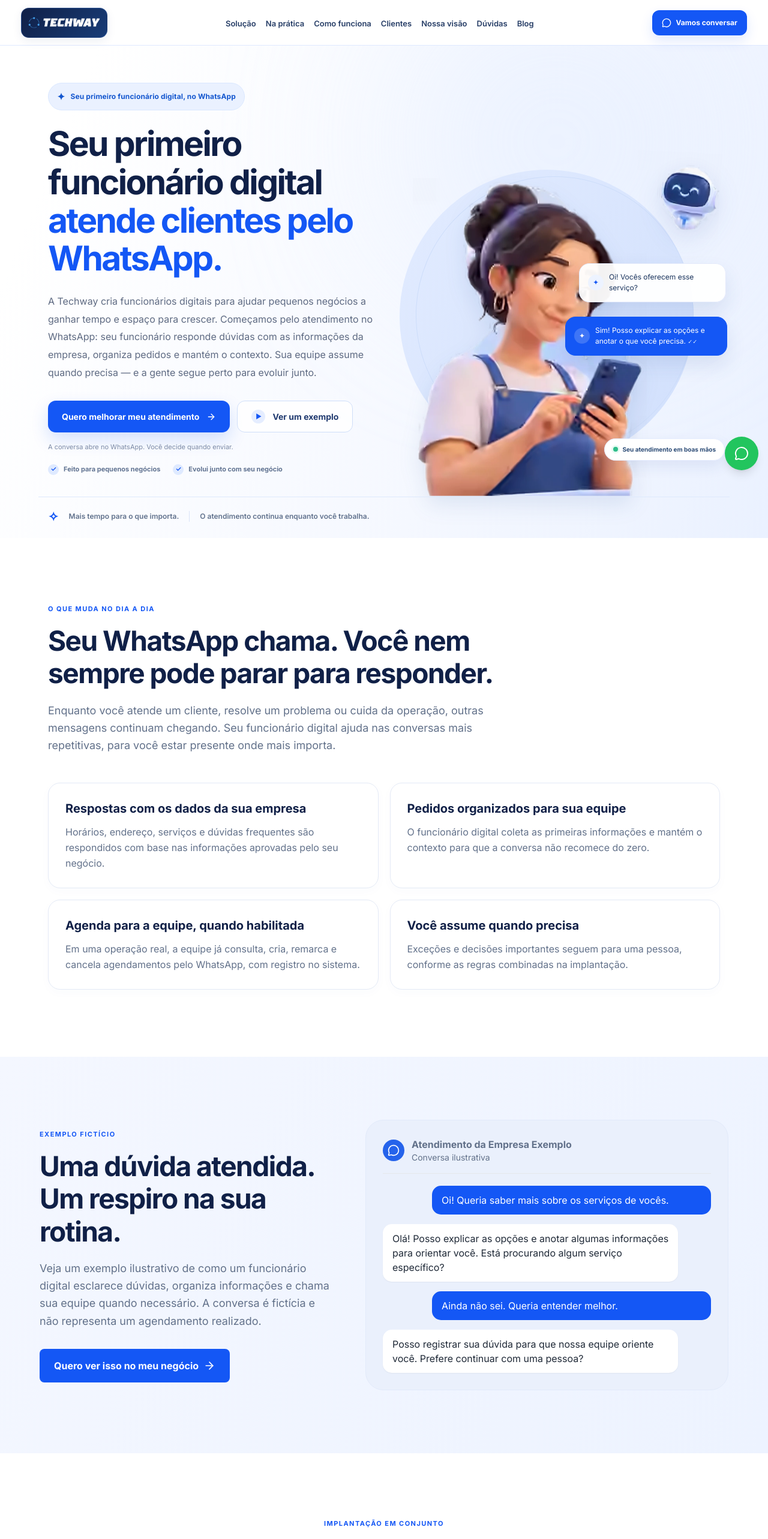
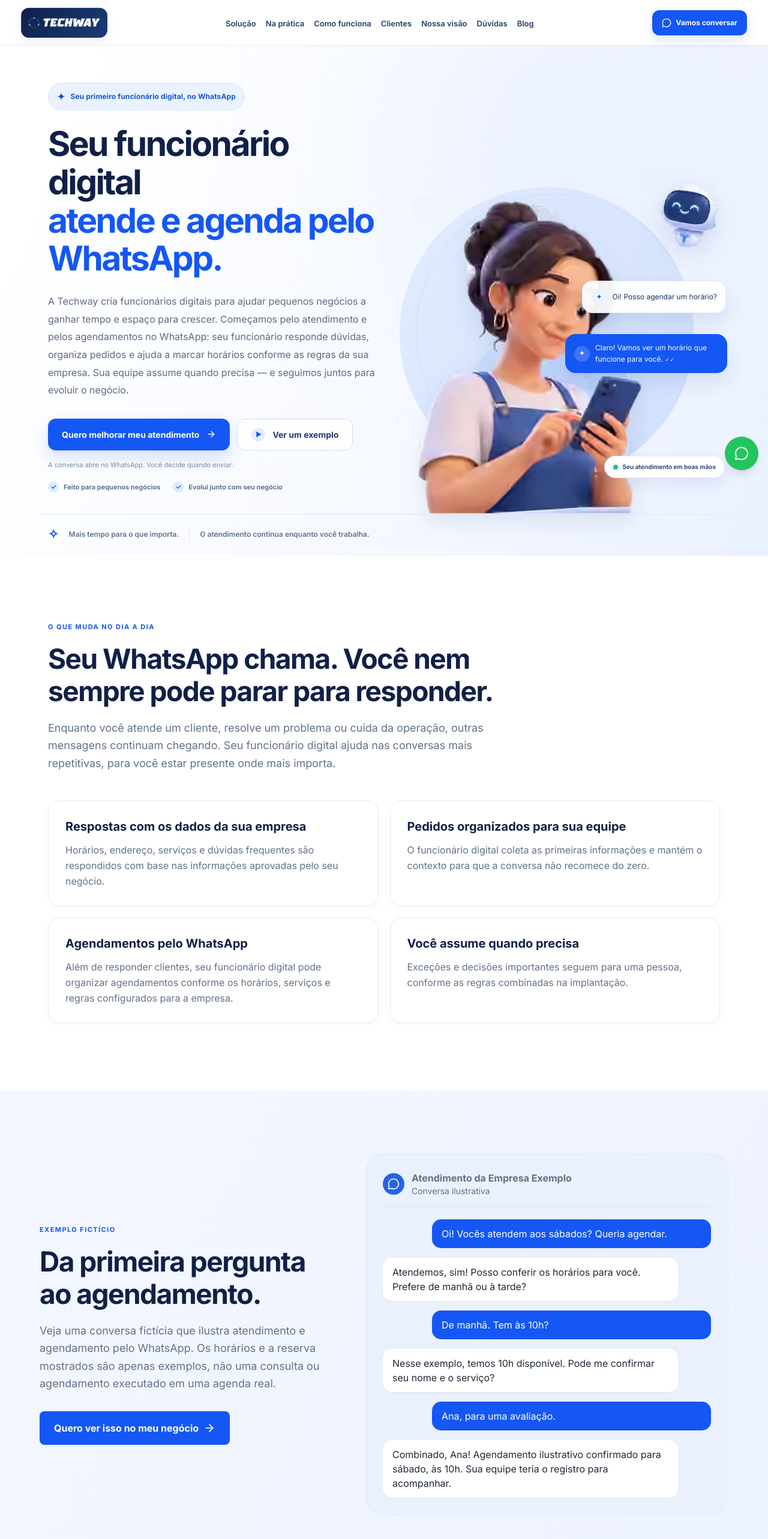
Before and after one commit to Techwayteam/techway-site, a Next.js app: page / in a window 1280 px wide. Shown: the top 2566 px of the page at 60% size. Built offline with nearby package versions, Linux system fonts and the light colour scheme.

Commit message:
feat(site): comunicar agendamentos como produto comercializável e demonstrar jornada ilustrativa

```diff
--- a/pages/index.tsx
+++ b/pages/index.tsx
@@ -9,7 +9,7 @@ import useContactPage from "../hooks/useContactPage"
 import { absoluteUrl } from "../lib/seo"
 
 const SITE_DESCRIPTION =
-  "Funcionários digitais para pequenos negócios. Comece pelo atendimento no WhatsApp: respostas com informações da empresa, organização de pedidos e passagem para sua equipe."
+  "Funcionários digitais para pequenos negócios: atendimento e agendamentos pelo WhatsApp, adaptados à rotina da sua empresa para você ganhar tempo e crescer."
 
 const LandingConversao: React.FC = () => {
   const contactPage = useContactPage()
@@ -52,14 +52,15 @@ const LandingConversao: React.FC = () => {
             <div className="tw-hero-copy">
               <p className="tw-kicker-pill"><span aria-hidden="true">✦</span> Seu primeiro funcionário digital, no WhatsApp</p>
               <h1>
-                Seu primeiro funcionário digital
-                <span> atende clientes pelo WhatsApp.</span>
+                Seu funcionário digital
+                <span> atende e agenda pelo WhatsApp.</span>
               </h1>
               <p className="tw-hero-description">
                 A Techway cria funcionários digitais para ajudar pequenos negócios a ganhar tempo
-                e espaço para crescer. Começamos pelo atendimento no WhatsApp: seu funcionário
-                responde dúvidas com as informações da empresa, organiza pedidos e mantém o
-                contexto. Sua equipe assume quando precisa — e a gente segue perto para evoluir junto.
+                e espaço para crescer. Começamos pelo atendimento e pelos agendamentos no WhatsApp:
+                seu funcionário responde dúvidas, organiza pedidos e ajuda a marcar horários
+                conforme as regras da sua empresa. Sua equipe assume quando precisa — e seguimos
+                juntos para evoluir o negócio.
               </p>
               <div className="tw-hero-actions">
                 <WhatsAppLink message="Olá! Quero conhecer o funcionário digital para o WhatsApp da minha empresa."
@@ -82,11 +83,11 @@ const LandingConversao: React.FC = () => {
               <img src="/illustrations/techway-empreendedora-hq.webp" alt="Empreendedora ilustrada em 3D usando um celular" className="tw-human" width={910} height={1236} loading="eager" decoding="async" />
               <img src="/illustrations/techway-assistente-hq.webp" alt="Mascote ilustrado em 3D representando a assistente digital" className="tw-bot" width={430} height={440} loading="eager" decoding="async" />
               <div className="tw-chat tw-chat-question" aria-hidden="true">
-                <span className="tw-chat-bubble-icon">✦</span> Oi! Vocês oferecem esse serviço?
+                <span className="tw-chat-bubble-icon">✦</span> Oi! Posso agendar um horário?
               </div>
               <div className="tw-chat tw-chat-answer" aria-hidden="true">
                 <span className="tw-chat-bubble-icon">✦</span>
-                <span>Sim! Posso explicar as opções e anotar o que você precisa. <small>✓✓</small></span>
+                <span>Claro! Vamos ver um horário que funcione para você. <small>✓✓</small></span>
               </div>
               <p className="tw-art-note"><span aria-hidden="true" /> Seu atendimento em boas mãos</p>
             </div>
@@ -125,8 +126,8 @@ const LandingConversao: React.FC = () => {
                   text: "O funcionário digital coleta as primeiras informações e mantém o contexto para que a conversa não recomece do zero.",
                 },
                 {
-                  title: "Agenda para a equipe, quando habilitada",
-                  text: "Em uma operação real, a equipe já consulta, cria, remarca e cancela agendamentos pelo WhatsApp, com registro no sistema.",
+                  title: "Agendamentos pelo WhatsApp",
+                  text: "Além de responder clientes, seu funcionário digital pode organizar agendamentos conforme os horários, serviços e regras configurados para a empresa.",
                 },
                 {
                   title: "Você assume quando precisa",
@@ -154,12 +155,12 @@ const LandingConversao: React.FC = () => {
                 Exemplo fictício
               </p>
               <h2 id="exemplo-titulo" className="mt-4 text-3xl font-bold leading-tight md:text-5xl">
-                Uma dúvida atendida. Um respiro na sua rotina.
+                Da primeira pergunta ao agendamento.
               </h2>
               <p className="mt-5 text-lg leading-relaxed text-gray-600">
-                Veja um exemplo ilustrativo de como um funcionário digital esclarece dúvidas,
-                organiza informações e chama sua equipe quando necessário.
-                A conversa é fictícia e não representa um agendamento realizado.
+                Veja uma conversa fictícia que ilustra atendimento e agendamento pelo WhatsApp.
+                Os horários e a reserva mostrados são apenas exemplos, não uma consulta
+                ou agendamento executado em uma agenda real.
               </p>
               <WhatsAppLink
                 message="Olá! Quero entender como um atendimento assim funcionaria na minha empresa."
@@ -184,18 +185,24 @@ const LandingConversao: React.FC = () => {
               </div>
               <ol className="space-y-4" aria-label="Exemplo fictício de conversa no WhatsApp">
                 <li className="ml-auto max-w-[85%] rounded-2xl rounded-br-sm bg-blue-600 px-4 py-3 text-white">
-                  Oi! Queria saber mais sobre os serviços de vocês.
+                  Oi! Vocês atendem aos sábados? Queria agendar.
                 </li>
                 <li className="max-w-[90%] rounded-2xl rounded-bl-sm bg-white px-4 py-3 text-gray-800 shadow-sm">
-                  Olá! Posso explicar as opções e anotar algumas informações para orientar
-                  você. Está procurando algum serviço específico?
+                  Atendemos, sim! Posso conferir os horários para você.
+                  Prefere de manhã ou à tarde?
                 </li>
                 <li className="ml-auto max-w-[85%] rounded-2xl rounded-br-sm bg-blue-600 px-4 py-3 text-white">
-                  Ainda não sei. Queria entender melhor.
+                  De manhã. Tem às 10h?
                 </li>
                 <li className="max-w-[90%] rounded-2xl rounded-bl-sm bg-white px-4 py-3 text-gray-800 shadow-sm">
-                  Posso registrar sua dúvida para que nossa equipe oriente você.
-                  Prefere continuar com uma pessoa?
+                  Nesse exemplo, temos 10h disponível. Pode me confirmar seu nome e o serviço?
+                </li>
+                <li className="ml-auto max-w-[85%] rounded-2xl rounded-br-sm bg-blue-600 px-4 py-3 text-white">
+                  Ana, para uma avaliação.
+                </li>
+                <li className="max-w-[90%] rounded-2xl rounded-bl-sm bg-white px-4 py-3 text-gray-800 shadow-sm">
+                  Combinado, Ana! Agendamento ilustrativo confirmado para sábado, às 10h.
+                  Sua equipe teria o registro para acompanhar.
                 </li>
               </ol>
             </div>
@@ -253,9 +260,9 @@ const LandingConversao: React.FC = () => {
                 O que seu funcionário digital já faz — e como colocá-lo em ação.
               </h2>
               <p className="mt-5 text-lg leading-relaxed text-gray-600">
-                O atendimento já funciona em empresas reais. A gestão de agendamentos
-                para a equipe também está em uso, mas a ativação depende do cenário
-                de cada negócio. Não prometemos recursos que ainda não foram liberados.
+                Atendimento e agendamentos já fazem parte das soluções que você pode
+                contratar. Configuramos cada funcionário digital com os serviços,
+                horários e regras da sua empresa antes de colocar o fluxo em operação.
               </p>
             </div>
 
@@ -269,18 +276,18 @@ const LandingConversao: React.FC = () => {
               </div>
               <div className="rounded-2xl border border-amber-200 bg-amber-50 p-7">
                 <CalendarClock className="h-7 w-7 text-amber-700" aria-hidden="true" />
-                <h3 className="mt-4 text-xl font-bold text-gray-950">Gestão de agenda já em uso</h3>
+                <h3 className="mt-4 text-xl font-bold text-gray-950">Agendamentos disponíveis</h3>
                 <p className="mt-3 leading-relaxed text-gray-700">
-                  A equipe autorizada de uma operação real já consulta, cria, remarca e cancela agendamentos no WhatsApp.
-                  O agendamento autônomo pelos clientes ainda não está liberado como oferta padrão.
+                  Agendamento pelo WhatsApp faz parte da oferta. A solução contempla a agenda
+                  e os fluxos de marcação e alteração, configurados e habilitados na implantação.
                 </p>
               </div>
               <div className="rounded-2xl border border-gray-300 bg-gray-50 p-7">
                 <UserRound className="h-7 w-7 text-gray-700" aria-hidden="true" />
-                <h3 className="mt-4 text-xl font-bold text-gray-950">Fora da oferta padrão</h3>
+                <h3 className="mt-4 text-xl font-bold text-gray-950">Crescer com você</h3>
                 <p className="mt-3 leading-relaxed text-gray-700">
-                  Follow-up automático não está disponível no atendimento inicial.
-                  Lembretes, CRM e integrações adicionais dependem de avaliação específica.
+                  Nossa parceria não termina na implantação. Ouvimos o que seu negócio precisa
+                  e avaliamos melhorias, sempre com escopo e condições combinados.
                 </p>
               </div>
             </div>
@@ -350,7 +357,7 @@ const LandingConversao: React.FC = () => {
                 },
                 {
                   question: "A Techway já trabalha com agendamentos?",
-                  answer: "Sim. A gestão de agenda para uma equipe autorizada já funciona em uma operação real: consultar, criar, remarcar e cancelar pelo WhatsApp. A ativação em outra empresa depende da implantação. Agendamento autônomo por clientes ainda não faz parte da oferta padrão.",
+                  answer: "Sim. Atendimento e agendamentos pelo WhatsApp já podem ser contratados. Configuramos serviços, horários, regras e permissões de cada empresa na implantação; a operação é habilitada após essa preparação. A solução já inclui gestão de reservas pela equipe.",
                 },
                 {
                   question: "Faz follow-up automático?",
```
